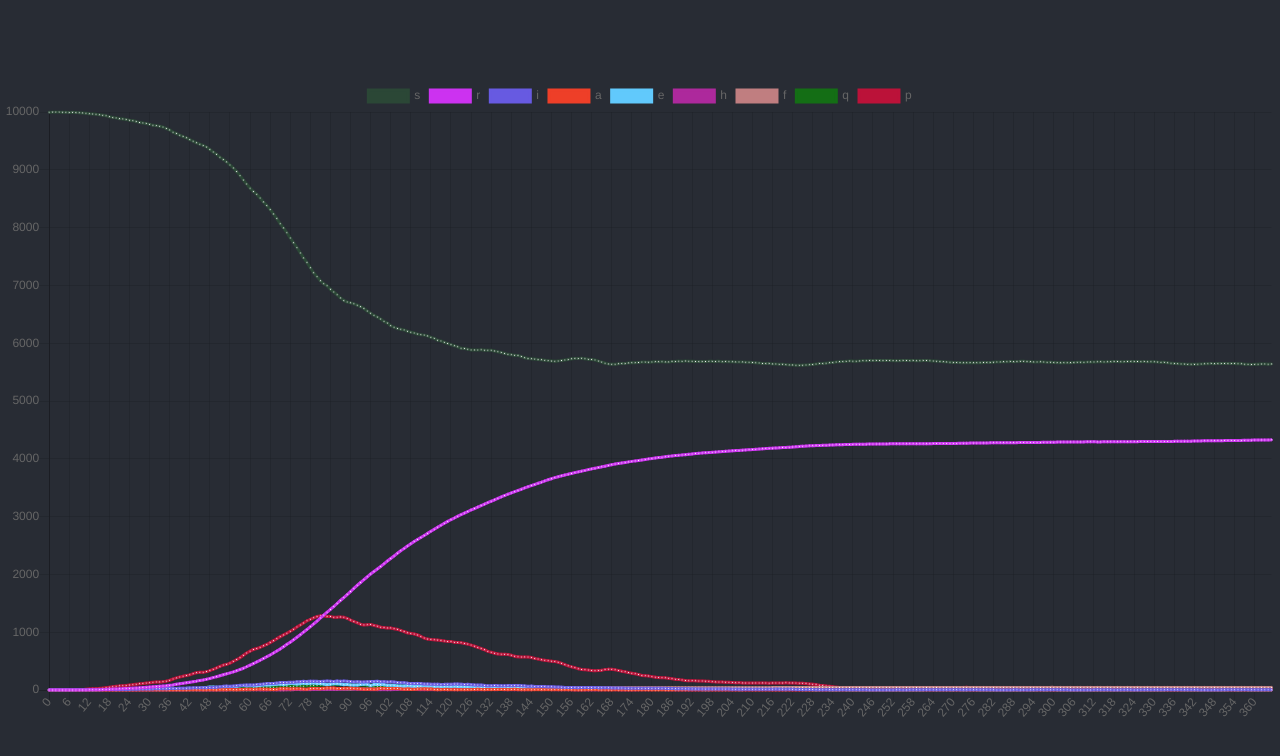
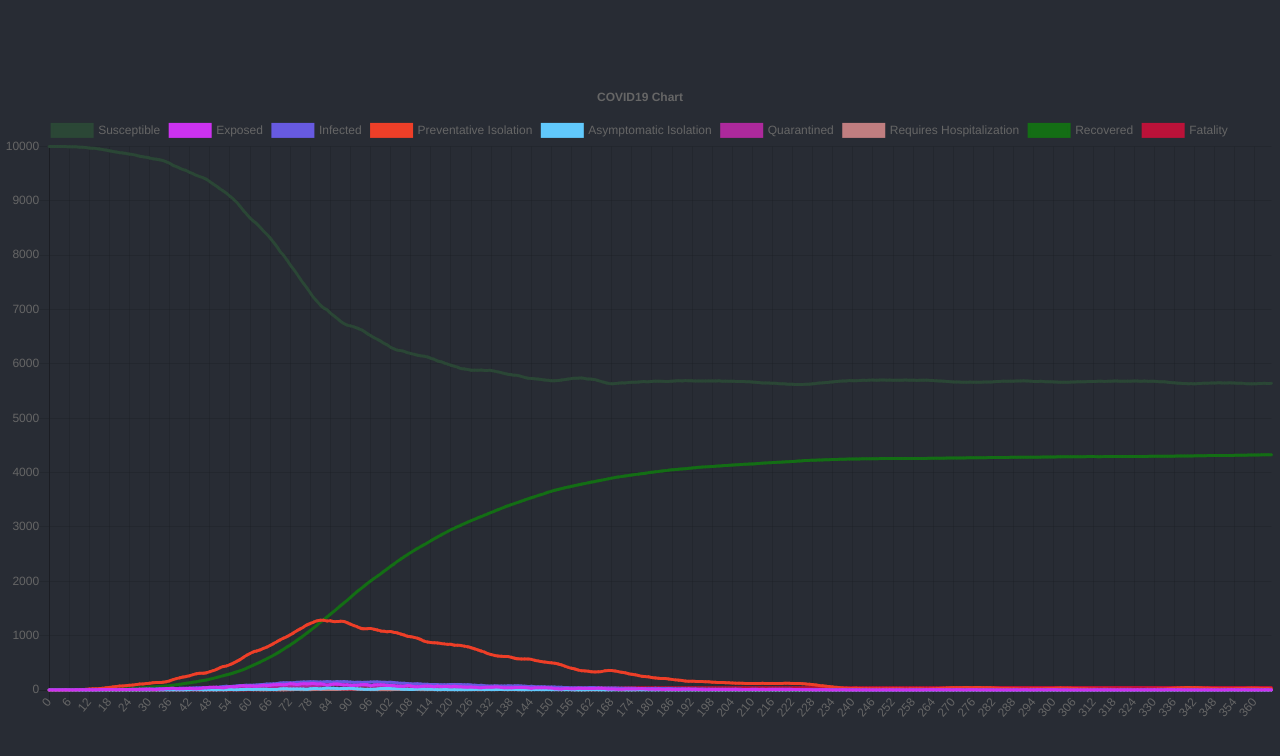
Before and after one commit to uvafan/MMM_Final_Project, a React (Create React App) app in the folder viz/: page / in a window 1280 px wide. Shown: the top 756 px of the page. Built offline with nearby package versions, Linux system fonts and the light colour scheme.

Commit message:
add index view and names

```diff
--- a/viz/src/App.js
+++ b/viz/src/App.js
@@ -1,10 +1,21 @@
 import React from 'react';
-import logo from './logo.svg';
 import './App.css';
 import jsonData from './data/data'
 import {Line} from 'react-chartjs-2';
 
-const STATES = ['s', 'r', 'i', 'a', 'e', 'h', 'f', 'q', 'p'];
+const STATE_MAPPING = {
+  's': 'Susceptible',
+  'e': 'Exposed',
+  'i': 'Infected',
+  'p': 'Preventative Isolation',
+  'a': 'Asymptomatic Isolation',
+  'q': 'Quarantined',
+  'h': 'Requires Hospitalization',
+  'r': 'Recovered',
+  'f': 'Fatality'
+}
+
+const STATES = Object.keys(STATE_MAPPING);
 
 const generateColor = function() {
   var r = Math.floor(Math.random() * 255);
@@ -14,31 +25,21 @@ const generateColor = function() {
 };
 
 function App() {
-
-  var labels = [...Array(366).keys()];
+  var labels = [...Array(Object.keys(jsonData).length).keys()];
 
   var datasets = [];
   STATES.forEach(state => {
     var stateData = [];
     for (const i in jsonData) {
-      // stateData.push({"x": parseInt(i), "y": jsonData[i][state + '.num']})
       stateData.push(jsonData[i][state + '.num'])
     }
-    const color = generateColor()
+    const color = generateColor();
     datasets.push({
-      label: state,
+      label: STATE_MAPPING[state],
       fill: false,
-      lineTension: 0.1,
       backgroundColor: color,
       borderColor: color,
-      borderCapStyle: 'butt',
-      borderDash: [],
-      borderDashOffset: 0.0,
-      borderJoinStyle: 'miter',
       pointBorderColor: color,
-      pointBackgroundColor: '#fff',
-      pointBorderWidth: 1,
-      pointHoverRadius: 5,
       pointHoverBackgroundColor: color,
       pointHoverBorderColor: 'rgba(220,220,220,1)',
       pointHoverBorderWidth: 2,
@@ -47,15 +48,44 @@ function App() {
       data: stateData
     })
   });
+
+  const options = {
+    responsive: true,
+    title: {
+      display: true,
+      text: 'COVID19 Chart'
+    },
+    tooltips: {
+      mode: 'index',
+      intersect: false,
+    },
+    scales: {
+      x: {
+        display: true,
+        scaleLabel: {
+          display: true,
+          labelString: 'Day'
+        }
+      },
+      y: {
+        display: true,
+        scaleLabel: {
+          display: true,
+          labelString: 'Number of People'
+        }
+      }
+    }
+  }
+
   const data = {
-    labels: labels,
-    datasets: datasets,
+    labels,
+    datasets,
   };
   console.log(data)
   return (
     <div className="App">
       <header className="App-header">
-        <Line data={data} />
+        <Line data={data} options={options}/>
       </header>
     </div>
   );
```
